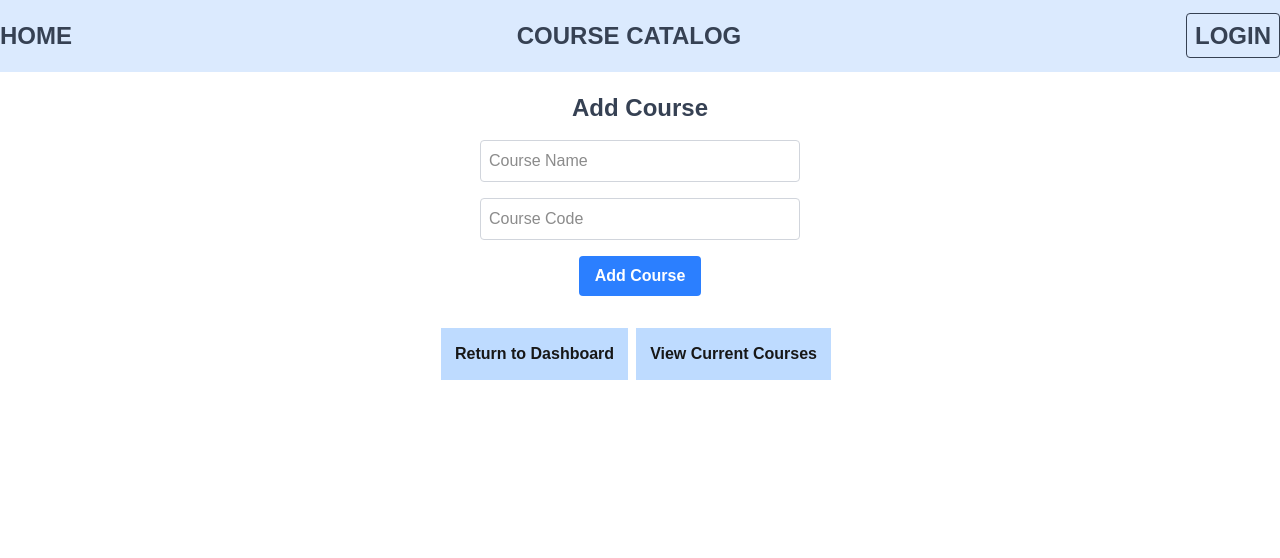
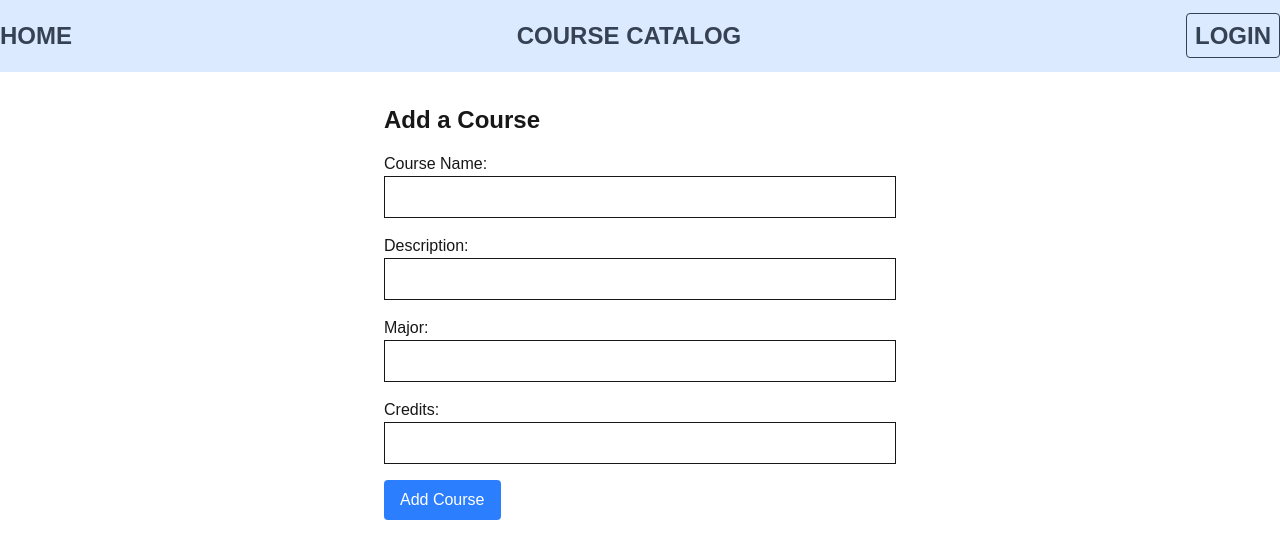
Before and after one commit to Sharper93/SDEV255_FinalProject_Samantha_Madisyn_Nwe, a Next.js app in the folder course-manager/: page /teacherAddCourse in a window 1280 px wide. Shown: the top 558 px of the page. Built offline with nearby package versions, Linux system fonts and the light colour scheme.

Commit message:
Add Course Functionality Enabled
A course can now be added, but the teacher-specific functionality is temporary as the teacher model and authentication for login have not been set up

```diff
--- a/course-manager/jsconfig.json
+++ b/course-manager/jsconfig.json
@@ -1,7 +1,8 @@
 {
   "compilerOptions": {
+    "baseUrl": "./src",
     "paths": {
-      "@/*": ["./src/*"]
+      "@/*": ["./*"]
     }
   }
 }
--- /dev/null
+++ b/course-manager/lib/db.js
@@ -0,0 +1,43 @@
+// Import Mongoose
+import mongoose from 'mongoose';
+
+// Use a global object to cache the MongoDB connection across serverless function
+// This prevents creating multiple connections
+global.mongoose = {
+    conn: null,    // Holds the established connection (if any)
+    promise: null, // Holds the connection promise during the initial connection attempt
+};
+
+// Asynchronous function to connect to MongoDB
+export async function dbConnect() {
+    // If a connection already exists, reuse it
+    if (global.mongoose && global.mongoose.conn) {
+        console.log("Connected from previous"); // Log reuse
+        return global.mongoose.conn;            // Return the cached connection
+    }
+    else {
+        // Load the DB connection string from environment variables
+        const conString = process.env.MONGO_URL;
+        console.log("MONGO_URL:", process.env.MONGO_URL); // Useful for debugging
+
+        // If the environment variable is not set, throw an error
+        if (!conString) {
+            throw new Error("MONGO_URL environment variable not set");
+        }
+
+        // Start a new connection using Mongoose
+        // autoIndex is enabled to build indexes automatically
+        const promise = mongoose.connect(conString, {
+            autoIndex: true,
+        });
+
+        // Store the connection and promise in the global object
+        global.mongoose = {
+            conn: await promise,  // The resolved connection
+            promise,              // The promise object while connecting
+        };
+
+        // Return the resolved connection
+        return await promise;
+    }
+}
--- a/course-manager/src/app/api/checkdb/route.js
+++ b/course-manager/src/app/api/checkdb/route.js
@@ -1,6 +1,7 @@
 // app/api/checkdb/route.js
 
-import { dbConnect } from '@/app/lib/db';
+// path to db connection
+import { dbConnect } from '../../../../lib/db';
 import { NextResponse } from 'next/server';
 
 export async function GET() {
--- /dev/null
+++ b/course-manager/src/app/api/courses/route.js
@@ -0,0 +1,62 @@
+// Import NextResponse to send structured responses
+import { NextResponse } from 'next/server';
+// Import MongoDB connection
+import { dbConnect } from '../../../../lib/db'; // Adjusted relative path to your db connection helper
+// Import the Course model
+import Course from '@/models/Course';
+
+// POST: Create a new course
+export async function POST(request) {
+  // Ensure connection to DB is established before performing any operations
+  await dbConnect();
+
+  // Parse incoming JSON body from the POST request
+  const body = await request.json();
+
+  try {
+    // Create a new course document using the request body
+    const newCourse = await Course.create(body);
+
+    // Return the newly created course with 201 Created ok status
+    return NextResponse.json(newCourse, { status: 201 });
+  }
+  catch (error) {
+    // If validation fails or DB error occurs, return a 400 Bad Request with the error message
+    return NextResponse.json({ error: error.message }, { status: 400 });
+  }
+}
+
+
+// GET: Fetch courses for a specific teacher
+// this will be modified at a later date when login and authenticatin for teachers are created
+export async function GET(req) {
+  // Ensure DB connection is active
+  await dbConnect();
+
+  // Extract search parameters from the request URL
+  const { searchParams } = new URL(req.url)
+  // Extract the `teacherId` query parameter from the request URL
+  const teacherId = searchParams.get('teacherId');
+
+  // Check if `teacherId` was provided
+  if (!teacherId) {
+    // If not provided, return a 400 with an error message
+    return NextResponse.json({ error: 'Missing teacherId' }, { status: 400 });
+  }
+
+  try {
+    // Query the Course collection to find all courses created by this teacher
+    // The 'createdBy' field in the Course model is matched against the teacherId
+    const courses = await Course.find({ createdBy: teacherId });
+
+    // If successful, return the list of courses as a JSON response
+    return NextResponse.json(courses);
+  }
+  catch (error) {
+    // If any error occurs during the database query, return a 500 Internal Server Error
+    return NextResponse.json(
+      { error: 'Failed to fetch courses', details: error.message },
+      { status: 500 }
+    );
+  }
+  }
--- a/course-manager/src/app/lib/db.js
+++ /dev/null
@@ -1,32 +0,0 @@
-import mongoose from 'mongoose';
-
-global.mongoose = {
-    conn: null,
-    promise: null,
-}
-
-export async function dbConnect() {
-    if (global.mongoose && global.mongoose.conn) {
-        console.log("Connected from previous")
-        return global.mongoose.conn;
-    }
-    else {
-        const conString = process.env.MONGO_URL;
-        console.log("MONGO_URL:", process.env.MONGO_URL);
-
-        if (!conString) {
-            throw new Error("MONGO_URL environment variable not set");
-        }
-
-        const promise = mongoose.connect(conString, {
-            autoIndex: true,
-        });
-
-        global.mongoose = {
-            conn: await promise,
-            promise,
-        };
-
-        return await promise;
-    }
-}
--- a/course-manager/src/app/teacherAddCourse/page.js
+++ b/course-manager/src/app/teacherAddCourse/page.js
@@ -1,75 +1,140 @@
-"use client";
-import React, { useState } from "react";
-import Link from "next/link";
+"use client"; // Required in Next.js app router to enable client-side interactivity
+// client interaction page
+// app/teacherAddCourse/page.js
+// ONLY UI for Adding a course
 
-// attempting to push and pull branch to main
-// another comment to see if it works
+// Import React's useState hook for managing component state
+import { useState } from "react";
 
-export default function ViewCourses() {
-    const [courseName, setCourseName] = useState("");
-    const [courseCode, setCourseCode] = useState("");
-    const [message, setMessage] = useState("");
+// Component for the "Add Course" UI page
+export default function AddCourse() {
 
-    const handleSubmit = async (e) => {
-        e.preventDefault();
-        const res = await fetch("/api/courses", {
-            method: "POST",
-            headers: { "Content-Type": "application/json" },
-            body: JSON.stringify({ name: courseName, code: courseCode }),
+    // Local state to hold form input values
+  const [formData, setFormData] = useState({
+    name: "",
+    description: "",
+    focusedMajor: "",
+    credits: "",
+    createdBy: "661ff50c1234567890abcdef", // Temporary teacher ID, will be dynamic later
   });
 
-        const data = await res.json();
-        if (res.ok) {
-            setMessage("Course added successfully!");
-            setCourseName("");
-            setCourseCode("");
+  // State to display any error messages to the user
+  const [error, setError] = useState("");
+
+  // Called when any input field changes — updates formData state
+  const handleChange = (e) => {
+    // e.target.id is the input's ID, e.target.value is its value
+    setFormData({ ...formData, [e.target.id]: e.target.value });
+  };
+
+  // Called when "Add Course" button is clicked
+  const handleSubmit = async () => {
+    try {
+      // Make POST request to /api/courses with the form data
+      const response = await fetch("/api/courses", {
+        method: "POST",
+        headers: {
+          "Content-Type": "application/json",
+        },
+        // Convert form data to JSON; ensure credits is a Number
+        body: JSON.stringify({ ...formData, credits: Number(formData.credits) }),
+      });
+
+      // If the API responded with 201 success
+      if (response.ok) {
+        const result = await response.json();
+        alert("Added course with ID of " + result._id);
+
+        // Reset form to blank values
+        setFormData({
+          name: "",
+          description: "",
+          focusedMajor: "",
+          credits: "",
+          createdBy: "replaceWithTeacherId", // Placeholder remains
+        });
+        setError("");
       } else {
-            setMessage(data.error || "Something went wrong.");
+        // Handle 400 error (e.g., validation failure)
+        const errData = await response.json();
+        setError("Cannot Add Course: " + errData.error);
+      }
+    } catch (err) {
+      // Network or server error
+      console.error(err);
+      setError("Server error: Could not reach API.");
     }
   };
 
+  // Render the form UI
   return (
-        <div className="container text-center mt-5">
-            <h1 className="text-gray-700 text-2xl font-bold mb-4">Add Course</h1>
+    <div className="p-8 max-w-xl mx-auto">
+      <h1 className="text-2xl font-bold mb-4">Add a Course</h1>
 
-            <form onSubmit={handleSubmit} className="flex flex-col items-center gap-4 mb-6">
+      {/* Prevent default form submission behavior (page reload) */}
+      <form onSubmit={(e) => e.preventDefault()}>
+
+        {/* Course Name */}
+        <div className="mb-4">
+          <label htmlFor="name">Course Name:</label>
           <input
             type="text"
-                    placeholder="Course Name"
-                    value={courseName}
-                    onChange={(e) => setCourseName(e.target.value)}
-                    required
-                    className="p-2 border border-gray-300 rounded w-80"
+            id="name"
+            className="border w-full p-2"
+            value={formData.name}
+            onChange={handleChange}
           />
+        </div>
+
+        {/* Course Description */}
+        <div className="mb-4">
+          <label htmlFor="description">Description:</label>
           <input
             type="text"
-                    placeholder="Course Code"
-                    value={courseCode}
-                    onChange={(e) => setCourseCode(e.target.value)}
-                    required
-                    className="p-2 border border-gray-300 rounded w-80"
+            id="description"
+            className="border w-full p-2"
+            value={formData.description}
+            onChange={handleChange}
           />
+        </div>
+
+        {/* Focused Major */}
+        <div className="mb-4">
+          <label htmlFor="focusedMajor">Major:</label>
+          <input
+            type="text"
+            id="focusedMajor"
+            className="border w-full p-2"
+            value={formData.focusedMajor}
+            onChange={handleChange}
+          />
+        </div>
+
+        {/* Credits */}
+        <div className="mb-4">
+          <label htmlFor="credits">Credits:</label>
+          <input
+            type="number"
+            id="credits"
+            className="border w-full p-2"
+            min="1"
+            value={formData.credits}
+            onChange={handleChange}
+          />
+        </div>
+
+        {/* Submit button */}
         <button
-                    type="submit"
-                    className="bg-blue-500 text-white font-bold px-4 py-2 rounded hover:bg-blue-600"
+          type="button"
+          onClick={handleSubmit}
+          className="bg-blue-500 text-white px-4 py-2 rounded"
         >
           Add Course
         </button>
+
+        {/* Display error message if any */}
+        {error && <div className="text-red-600 mt-2">{error}</div>}
       </form>
-
-            {message && <p className="text-green-600">{message}</p>}
-
-            <Link href="/teacherDash">
-                <button className="text-primary font-bold bg-blue-200 p-3 my-2 border-2 border-transparent hover:border-blue-500">
-                    Return to Dashboard
-                </button>
-            </Link>
-
-            <Link href="/teacherViewCourses">
-                <button className="text-primary font-bold bg-blue-200 p-3 my-2 mx-2 border-2 border-transparent hover:border-blue-500">
-                    View Current Courses
-                </button>
-            </Link>
     </div>
   );
 }
--- /dev/null
+++ b/course-manager/src/models/Course.js
@@ -0,0 +1,28 @@
+// models/Course.js
+import mongoose from 'mongoose';
+
+const CourseSchema = new mongoose.Schema({
+  name: {
+    type: String,
+    required: true
+},
+  description: String,
+
+  focusedMajor: {
+    type: String,
+    required: true
+},
+  credits: {
+    type: Number,
+    required: true
+},
+  createdBy:  {
+    type: String,
+  }
+    // replace with following to add REAL teacher id once created and authenticated.
+    // type: mongoose.Schema.Types.ObjectId,
+    // ref: 'Teacher',
+    // required: true
+})
+
+export default mongoose.models.Course || mongoose.model('Course', CourseSchema);
```
Lines whose indentation alone changed are shown as unchanged.
